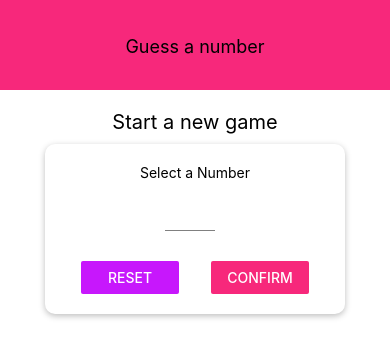
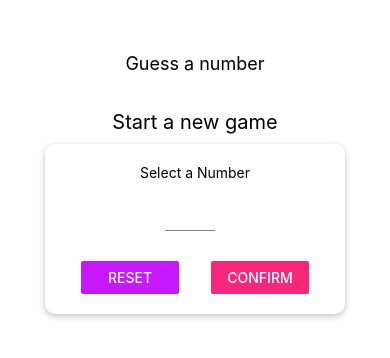
Before and after one commit to NataliaKirik/Guess-number, a React Native app: screen / in a window 390 px wide. Shown: the top 358 px of the page. Built offline with nearby package versions, Linux system fonts and the light colour scheme.

Commit message:
change styles

```diff
--- a/App.js
+++ b/App.js
@@ -6,7 +6,7 @@
  * @flow strict-local
  */
 import React, {useState} from 'react';
-import {StyleSheet, View,} from 'react-native';
+import {SafeAreaView, StyleSheet, View,} from 'react-native';
 import Header from "./Components/Header";
 import StartGameScreen from "./Screens/StartGameScreen";
 import GameScreen from "./Screens/GameScreen";
@@ -38,10 +38,10 @@ const App = () => {
     }
 
     return (
-        <View style={styles.screen}>
+        <SafeAreaView style={styles.screen}>
             <Header title={'Guess a number'}/>
             {content}
-        </View>
+        </SafeAreaView>
     );
 };
 
--- a/Components/Header.js
+++ b/Components/Header.js
@@ -1,24 +1,42 @@
 import React from "react";
-import { StyleSheet, View, Text } from "react-native";
+import {StyleSheet, View, Text, Platform} from "react-native";
 import Colors from "../constants/colors";
 
 
 const Header = (props) => {
     return (
-     <View style={styles.header}>
+        <View
+            style={{
+                ...styles.headerBase, ...Platform.select(
+                    {
+                        ios: styles.headerIOS,
+                        android: styles.headerAndroid
+                    }
+                )
+            }}>
             <Text style={styles.headerTitle}>{props.title}</Text>
         </View>
     );
 };
 
 const styles = StyleSheet.create({
-   header: {
+    headerBase: {
         width: "100%",
         height: 90,
         paddingTop: 36,
+        alignItems: "center",
+        justifyContent: "center",
+
+    },
+    headerIOS: {
+        backgroundColor: 'white',
+        borderBottomWidth: 1,
+        borderBottomColor: "#ccc",
+    },
+    headerAndroid: {
         backgroundColor: Colors.primary,
-      alignItems: "center",
-      // justifyContent: 'center'
+        borderBottomWidth: 0,
+        borderBottomColor: 'transparent',
     },
     headerTitle: {
         color: "black",
--- a/Screens/GameOverScreen.js
+++ b/Screens/GameOverScreen.js
@@ -27,15 +27,15 @@ const GameOverScreen = (props) => {
                 <View style={{
                     ...styles.imageContainer,
                     ...{
-                        width: availableDeviceWidth * 0.7,
-                        height: availableDeviceWidth * 0.7,
-                        borderRadius: (availableDeviceWidth * 0.7) / 2,
+                        width: availableDeviceWidth * 0.5,
+                        height: availableDeviceWidth * 0.5,
+                        borderRadius: (availableDeviceWidth * 0.5) / 2,
                         marginVertical: availableDeviceHeight / 30
                     }
                 }}>
                     <Image source={{
                         uri: 'https://media.wired.com/photos/593422ccfbdfa3763bab6d61/master/w_1920,c_limit/249-artwork-focus.jpg',
-                    }} style={styles.image}/>
+                    }} style={styles.image} resizeMode={"cover"}/>
                 </View>
                 <View style={{
                     ...styles.resultContainer,
--- a/Screens/GameScreen.js
+++ b/Screens/GameScreen.js
@@ -75,7 +75,7 @@ const GameScreen = (props) => {
                 </Card>
                 <ScrollView>
                     {guessAttempt.map((n, index) => {
-                        return <GuessNumber number={n} index={guessAttempt.length - index}/>
+                        return <GuessNumber key={n} number={n} index={guessAttempt.length - index}/>
                     })}
                 </ScrollView>
             </View>
```
Also changed, not shown: Components/MainButton.android.js (added, +32 -0 lines), Components/MainButton.ios.js (added, +27 -0 lines), assets/fonts/Qahiri-Regular.ttf (added). Lines whose indentation alone changed are shown as unchanged.
